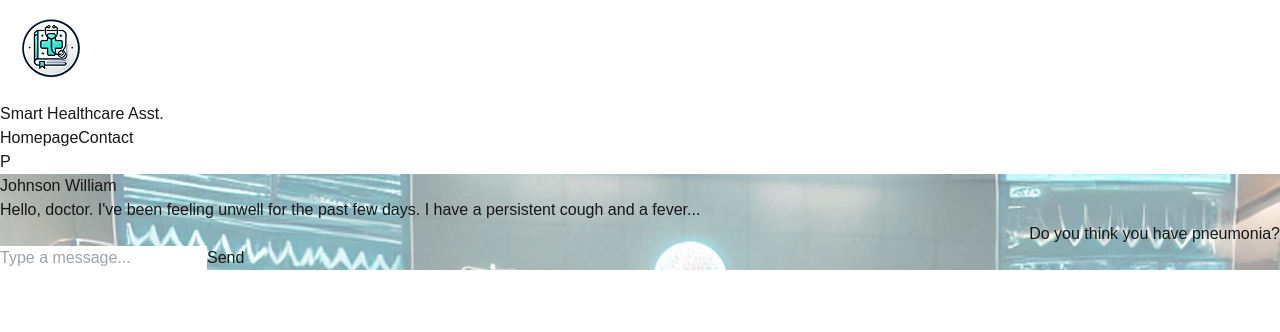
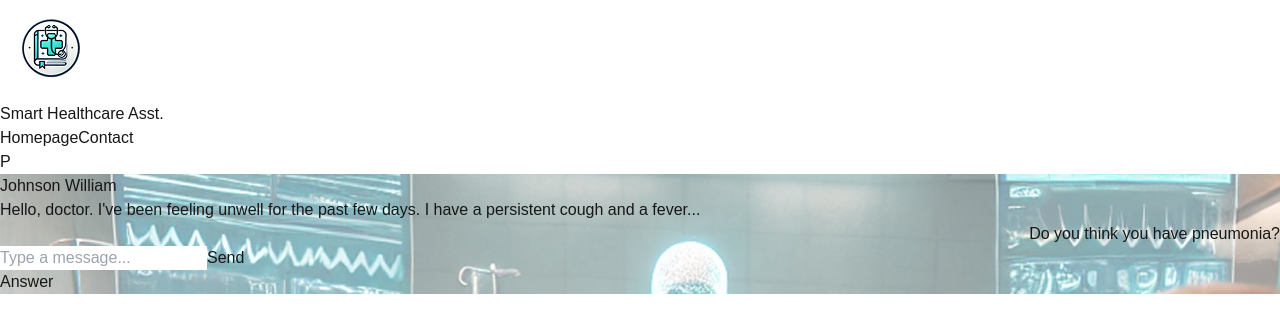
Before and after one commit to Phittinanphu/SmartEducation_MedicalSystem, a Next.js app: page /chat1 in a window 1280 px wide. Both pictures are taken after a click on the button "Do you think you have pneumonia?". Shown: the top 332 px of the page. Built offline with nearby package versions, Linux system fonts and the light colour scheme.

Commit message:
answer button

```diff
--- a/src/app/components/case/chat1.tsx
+++ b/src/app/components/case/chat1.tsx
@@ -17,9 +17,12 @@ const ChatInterface: React.FC<ChatInterfaceProps> = ({
   const [chatStarted, setChatStarted] = useState(false);
   const [messages, setMessages] = useState([{ sender: "patient", text: patientMessage }]);
   const [inputText, setInputText] = useState("");
+  const [showPopup, setShowPopup] = useState(false);
+  const [showAnswerButton, setShowAnswerButton] = useState(false);
 
   const handleOptionSelect = (option: string) => {
     setChatStarted(true);
+    setShowAnswerButton(true);
     setMessages([...messages, { sender: "student", text: option }]);
     onOptionSelect(option);
   };
@@ -28,13 +31,11 @@ const ChatInterface: React.FC<ChatInterfaceProps> = ({
     if (inputText.trim() !== "") {
       setMessages([...messages, { sender: "student", text: inputText }]);
       setInputText("");
-      // Here, you can integrate the LLM response handling
     }
   };
 
   return (
     <div className="absolute top-10 left-10 bg-white rounded-lg shadow-lg p-6 w-[40%] h-[69%] flex flex-col justify-between">
-      {/* Patient's Message or Chat */}
       <div className="bg-gray-100 p-4 rounded-lg text-black flex-1 overflow-y-auto space-y-3">
         <p className="font-bold text-blue-600">{patientName}</p>
         {messages.map((msg, index) => (
@@ -56,10 +57,23 @@ const ChatInterface: React.FC<ChatInterfaceProps> = ({
           </div>
         ))}
       </div>
-
-      {/* Chat Input */}
-      {chatStarted ? (
-        <div className="flex items-center gap-2 border-t pt-2">
+      {!chatStarted && (
+        <div className="flex flex-col gap-2 mt-auto">
+          {options.map((option, index) => (
+            <button
+              key={index}
+              className="bg-blue-500 text-white px-4 py-2 rounded-lg shadow-md hover:bg-blue-600"
+              onClick={() => handleOptionSelect(option)}
+            >
+              {option}
+            </button>
+          ))}
+        </div>
+      )}
+      <div className="flex flex-col gap-3 border-t pt-2">
+        {chatStarted && (
+          <>
+            <div className="flex items-center gap-2">
               <input
                 type="text"
                 className="flex-1 border rounded-lg p-2"
@@ -74,17 +88,36 @@ const ChatInterface: React.FC<ChatInterfaceProps> = ({
                 Send
               </button>
             </div>
-      ) : (
-        <div className="flex flex-col gap-2 mt-auto">
-          {options.map((option, index) => (
+            {showAnswerButton && (
               <button
-              key={index}
-              className="bg-blue-500 text-white px-4 py-2 rounded-lg shadow-md hover:bg-blue-600"
-              onClick={() => handleOptionSelect(option)}
+                className="bg-red-600 text-white px-4 py-2 rounded-full shadow-md hover:bg-red-700"
+                onClick={() => setShowPopup(true)}
               >
-              {option}
+                Answer
               </button>
-          ))}
+            )}
+          </>
+        )}
+      </div>
+      {showPopup && (
+        <div className="absolute inset-0 flex items-center justify-center bg-gray-900 bg-opacity-50">
+          <div className="bg-white p-6 rounded-lg shadow-lg text-center">
+            <p className="text-lg font-bold">Are you sure to answer?</p>
+            <div className="flex justify-center gap-4 mt-4">
+              <button
+                className="bg-gray-700 text-white px-4 py-2 rounded-lg shadow-md hover:bg-gray-800"
+                onClick={() => setShowPopup(false)}
+              >
+                NO
+              </button>
+              <button
+                className="bg-red-600 text-white px-4 py-2 rounded-lg shadow-md hover:bg-red-700"
+                onClick={() => setShowPopup(false)}
+              >
+                YES
+              </button>
+            </div>
+          </div>
         </div>
       )}
     </div>
```
Lines whose indentation alone changed are shown as unchanged.
